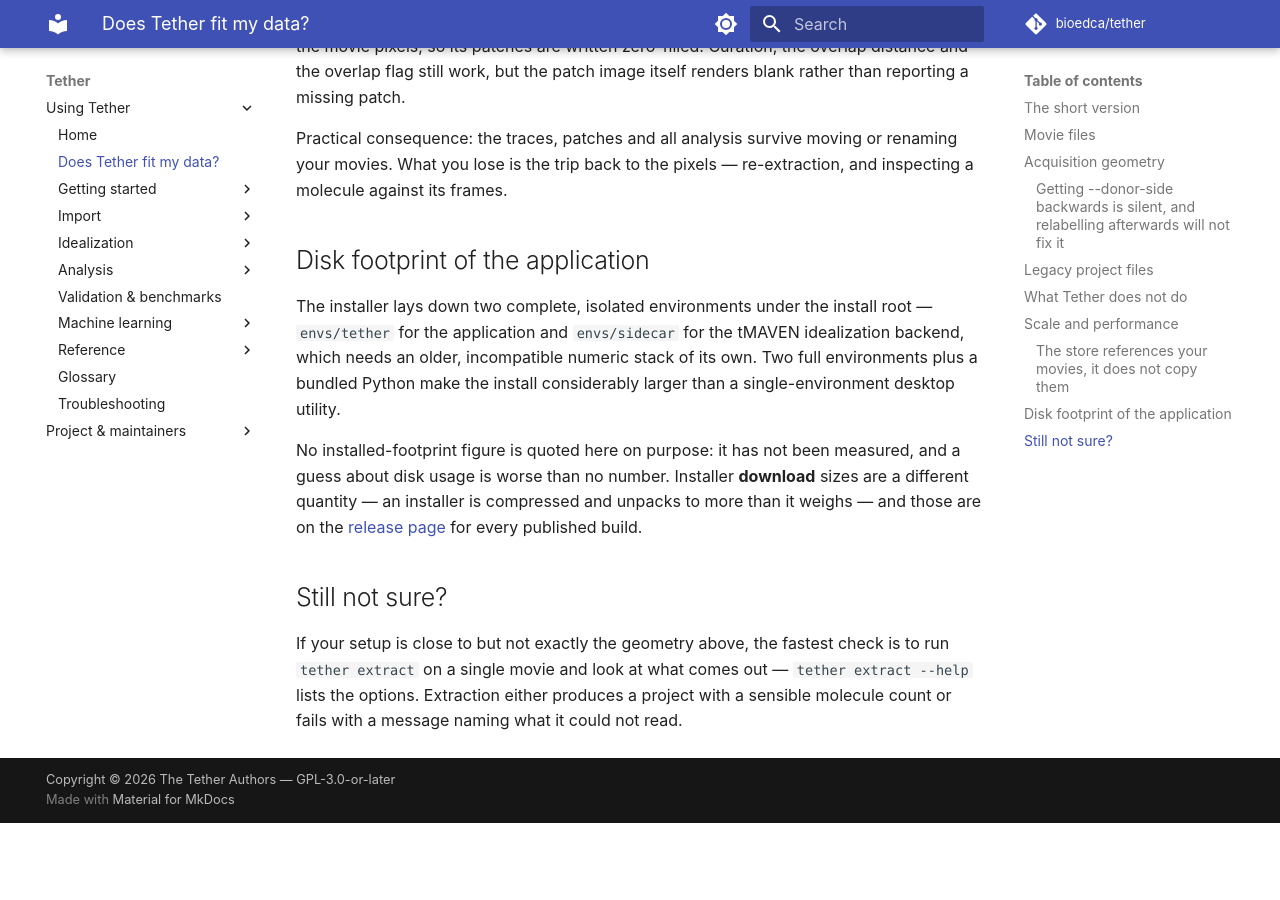
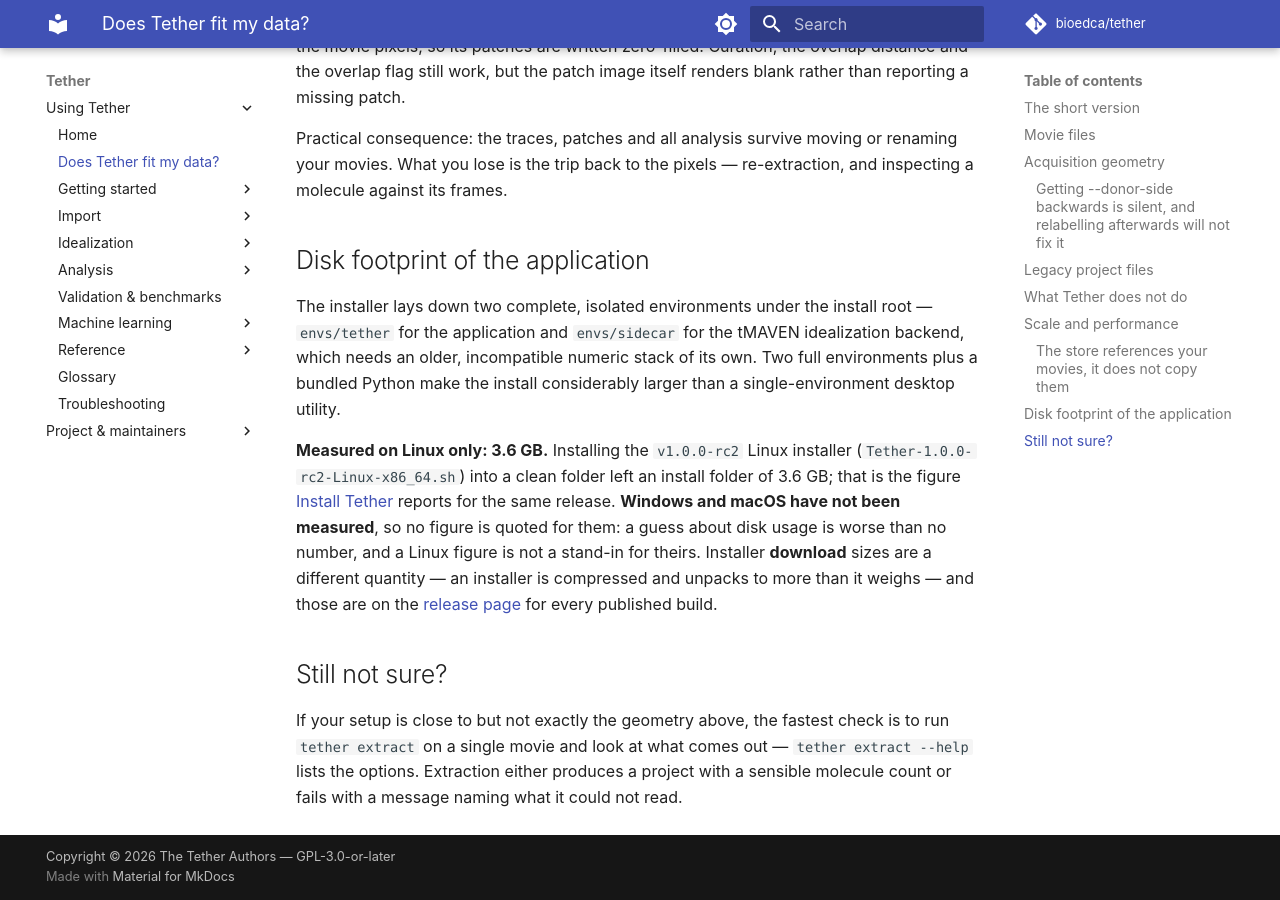
Before and after one commit to bioedca/tether, an MkDocs documentation site: the page built from docs/compatibility.md, in a window 1280 px wide and 900 px high, scrolled down 5744 px. Built offline with MkDocs 1.6.1 and Material for MkDocs 9.7.7, drawn with Linux system fonts in a browser that asks for light colours; comment, search, counter and statistics services are not loaded; the version menu is left out; before the commit the page ends 6567 px from its top, so only the background shows below that.

Commit message:
docs(packaging): quote the measured Linux install footprint on the compatibility page (#494) (#499)
The compatibility page said no installed-footprint figure was quoted because none had been measured. The install guide added in #493 records 3.6 GB for the v1.0.0-rc2 Linux installer; quote that figure here, labelled Linux-only and tied to its release, link the install page, and keep saying that Windows and macOS have not been measured.

Co-authored-by: Claude <noreply@anthropic.com>

```diff
--- a/docs/compatibility.md
+++ b/docs/compatibility.md
@@ -225,10 +225,14 @@ which needs an older, incompatible numeric stack of its own. Two full environmen
 bundled Python make the install considerably larger than a single-environment desktop
 utility.
 
-No installed-footprint figure is quoted here on purpose: it has not been measured, and a
-guess about disk usage is worse than no number. Installer **download** sizes are a different
-quantity — an installer is compressed and unpacks to more than it weighs — and those are on
-the [release page](https://github.com/bioedca/tether/releases) for every published build.
+**Measured on Linux only: 3.6 GB.** Installing the `v1.0.0-rc2` Linux installer
+(`Tether-1.0.0-rc2-Linux-x86_64.sh`) into a clean folder left an install folder of 3.6 GB; that
+is the figure [Install Tether](install.md#what-gets-installed-and-where) reports for the same
+release. **Windows and macOS have not been measured**, so no figure is quoted for them: a guess
+about disk usage is worse than no number, and a Linux figure is not a stand-in for theirs.
+Installer **download** sizes are a different quantity — an installer is compressed and unpacks
+to more than it weighs — and those are on the
+[release page](https://github.com/bioedca/tether/releases) for every published build.
 
 ## Still not sure?
 
```
